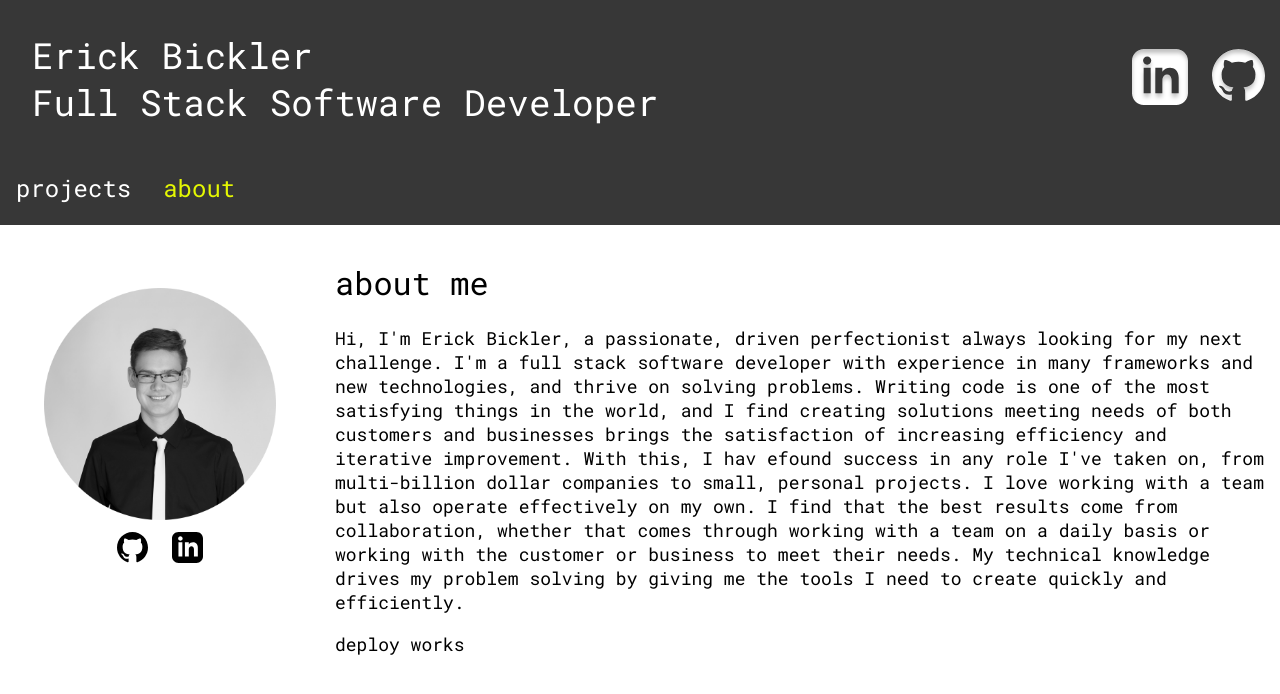
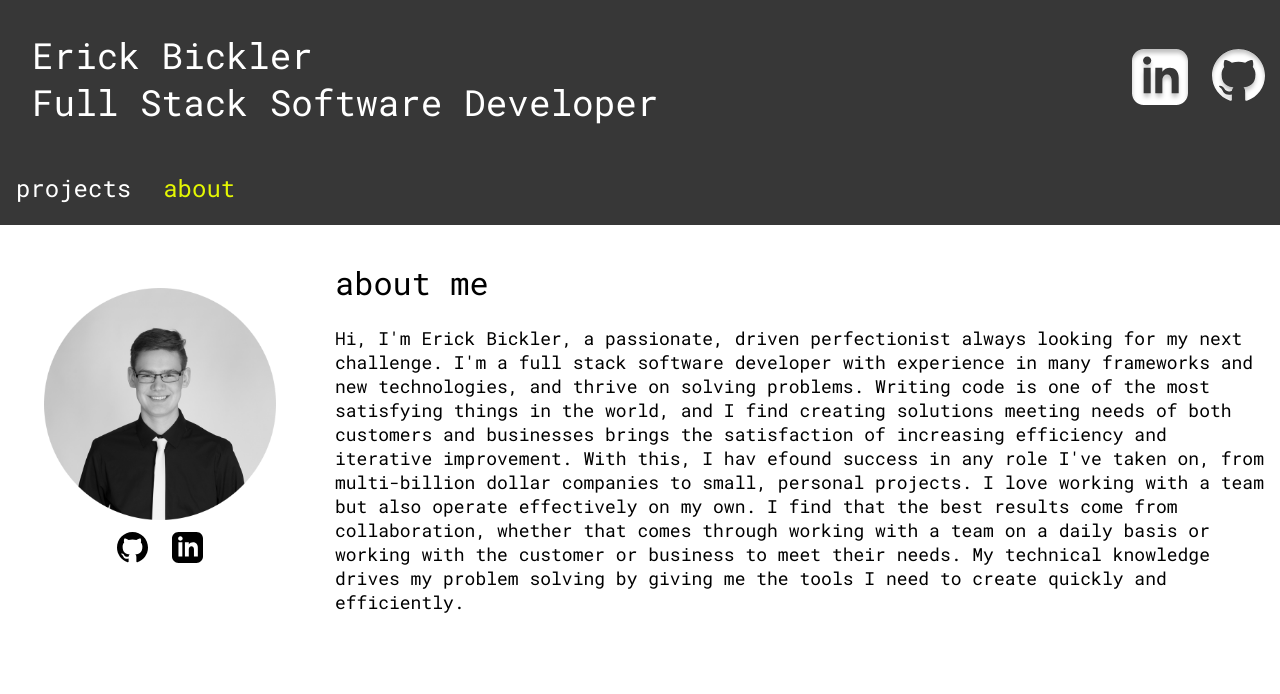
Before and after one commit to erickbickler/erickbickler.github.io, an Angular app: page /about in a window 1280 px wide. Shown: the top 694 px of the page. Built offline with nearby package versions, Linux system fonts and the light colour scheme.

Commit message:
remove deploy debug thing

```diff
--- a/src/app/pages/about-page/about-page.component.html
+++ b/src/app/pages/about-page/about-page.component.html
@@ -21,8 +21,5 @@
             whether that comes through working with a team on a daily basis or working with the customer or business to meet their needs. My technical knowledge
             drives my problem solving by giving me the tools I need to create quickly and efficiently.
         </p>
-        <p>
-            deploy works
-        </p>
     </div>
 </div>
```
